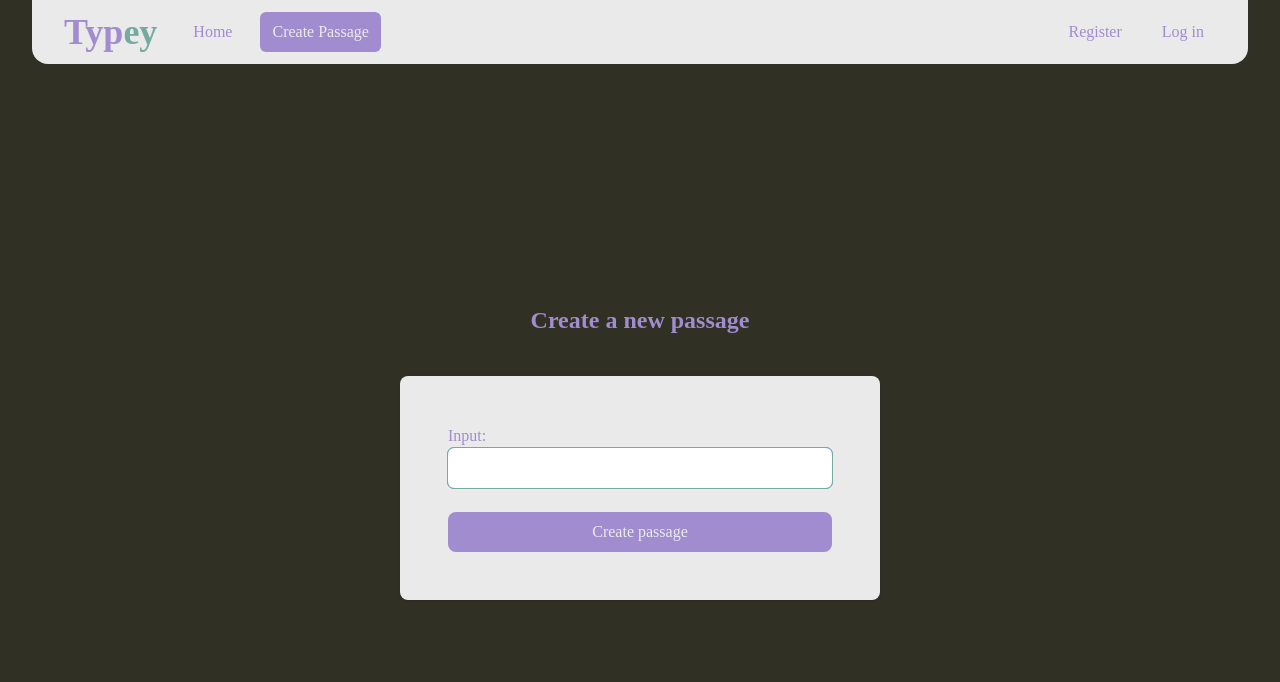
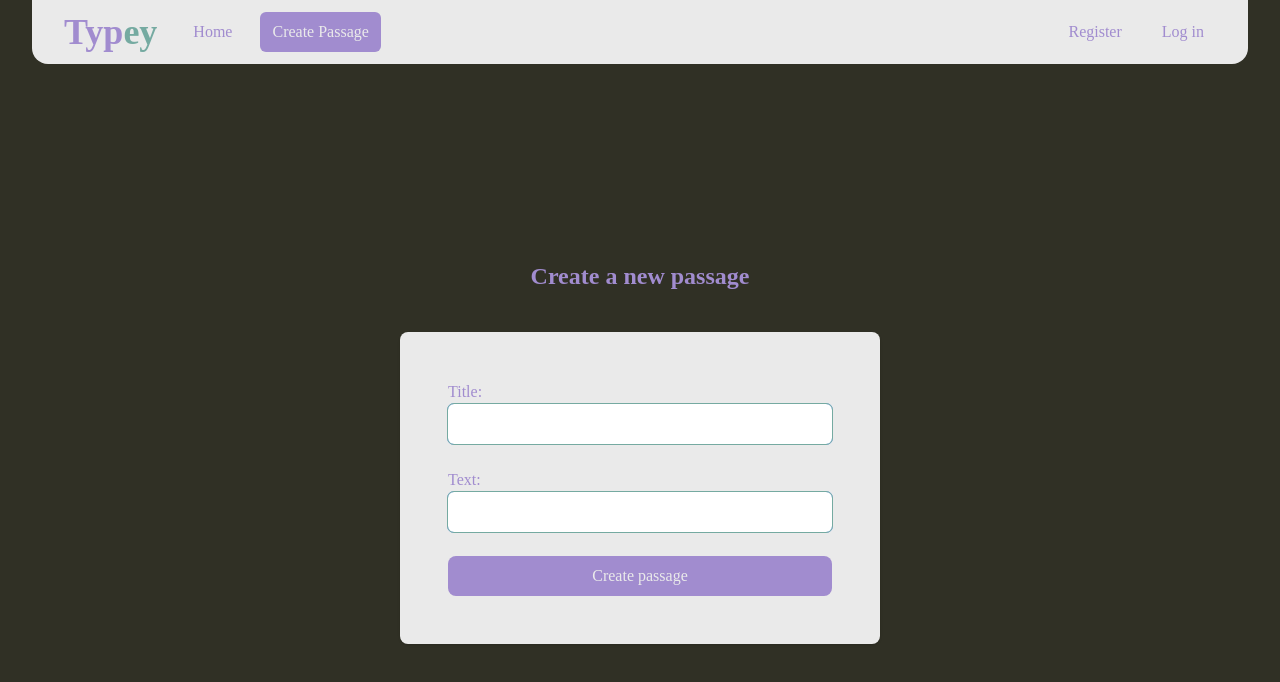
Before and after one commit to EwbiDev/typey, a React (Vite) app in the folder packages/frontend/: page /passage/new in a window 1280 px wide. Shown: the top 682 px of the page. Built offline with nearby package versions, Linux system fonts and the light colour scheme; a web font is replaced by a local one.

Commit message:
feat: switch to redux

```diff
--- a/packages/frontend/src/components/PassageSubmit/index.tsx
+++ b/packages/frontend/src/components/PassageSubmit/index.tsx
@@ -1,4 +1,3 @@
-import { useState } from "react";
 import { SubmitHandler, useForm } from "react-hook-form";
 import { Link } from "react-router-dom";
 
@@ -9,50 +8,23 @@ import { ErrorMessage } from "../ErrorMessage";
 import Input from "../Input";
 import SubmitInput from "../SubmitInput";
 
-import { passageApi } from "../../utils/api";
-import { Passage } from "../../types/types";
-
-interface ErrorDetails {
-  message: string;
-  error: string;
-  statusCode?: number;
-}
+import { Dto } from "../../types/types";
+import { useDispatch, useSelector } from "react-redux";
+import { AppDispatch, RootState } from "../../app/store";
+import { submitNewPassage } from "../../features/newPassage/newPassageActions";
 
 export default function PassageCreate() {
+  const dispatch = useDispatch<AppDispatch>();
+  const newPassage = useSelector((state: RootState) => state.newPassage);
+
   const {
     register,
-    reset,
     handleSubmit,
     formState: { errors },
-  } = useForm<Passage.NewPassageFormData>();
-  const [submitSuccess, setSubmitSuccess] = useState<boolean>();
-  const [errorDetails, setErrorDetails] = useState<ErrorDetails>();
+  } = useForm<Dto.NewPassage>();
 
-  const [newPassageId, setNewPassageId] = useState<number>();
-  const [createdPassageText, setCreatedPassageText] = useState<string>();
-
-  const onSubmit: SubmitHandler<Passage.NewPassageFormData> = async (data) => {
-    const response = await passageApi.post(data.input);
-
-    if (response && response?.status >= 201 && response?.status < 400) {
-      setSubmitSuccess(true);
-      setCreatedPassageText(response.data.text);
-      setNewPassageId(response.data.id);
-      reset();
-      return;
-    }
-
-    if (response?.data?.error) {
-      setErrorDetails(response.data);
-      setSubmitSuccess(false);
-      return;
-    }
-
-    setErrorDetails({
-      message: "Unable to connect to server, please try again later",
-      error: "No connection",
-    });
-    setSubmitSuccess(false);
+  const onSubmit: SubmitHandler<Dto.NewPassage> = async (data) => {
+    dispatch(submitNewPassage(data));
   };
 
   return (
@@ -63,31 +35,40 @@ export default function PassageCreate() {
         </h2>
         <Card>
           <form onSubmit={handleSubmit(onSubmit)} className="space-y-6">
-            {!submitSuccess && errorDetails && (
-              <ErrorMessage message={errorDetails.message} />
+            {newPassage.error && (
+              <ErrorMessage message={newPassage.error.message} />
             )}
             <Input
               inputType="text"
-              label="input"
+              label="title"
+              placeholder=""
+              register={register}
+              fieldError={errors.title}
+              required
+            />
+            <Input
+              inputType="text"
+              label="text"
               placeholder=""
               register={register}
               minLength={8}
-              fieldError={errors.input}
+              fieldError={errors.text}
               required
             />
             <SubmitInput type={"secondaryFull"} text="Create passage" />
           </form>
-          {newPassageId && (
+          {newPassage.passage && (
             <div className="flex flex-col justify-between gap-4">
               <h2 className="text-3xl text-typey-primary underline hover:text-typey-default">
-                <Link to={`/passage/${newPassageId}`}>
+                <Link to={`/passage/${newPassage.passage.id}`}>
                   Passage{" "}
                   <span className=" text-typey-secondary">
-                    #{newPassageId}:
+                    #{newPassage.passage.id}:
                   </span>
                 </Link>
               </h2>
-              <p>{createdPassageText}</p>
+              <p className="text-typey-primary">{newPassage.passage.title}</p>
+              <p className="text-typey-primary">{newPassage.passage.text}</p>
             </div>
           )}
         </Card>
```
